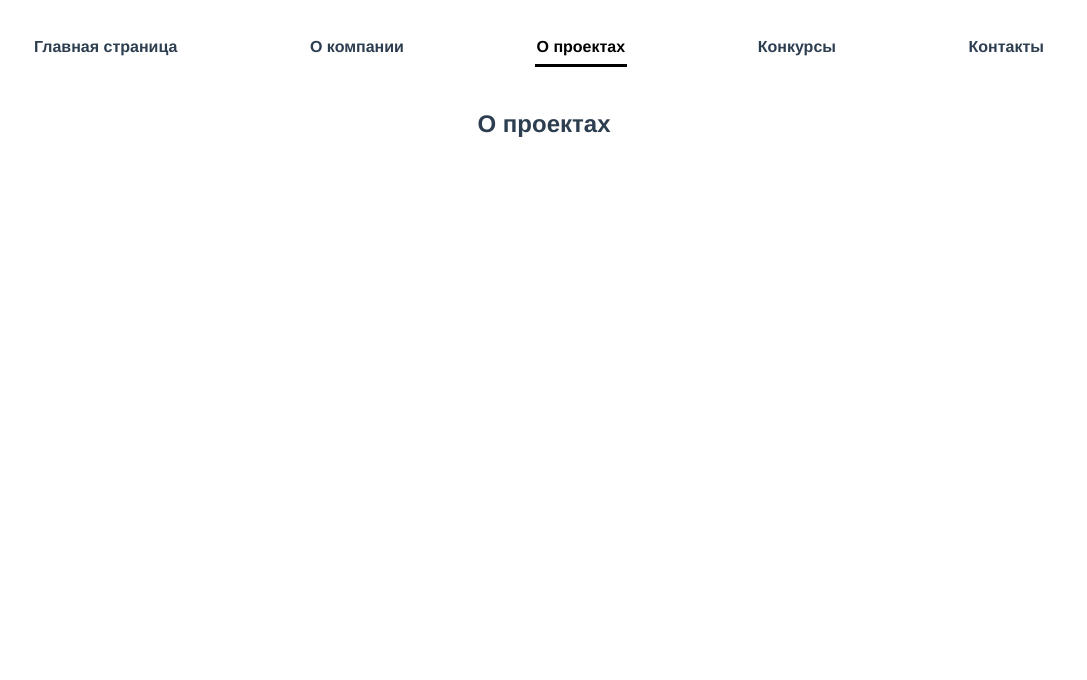
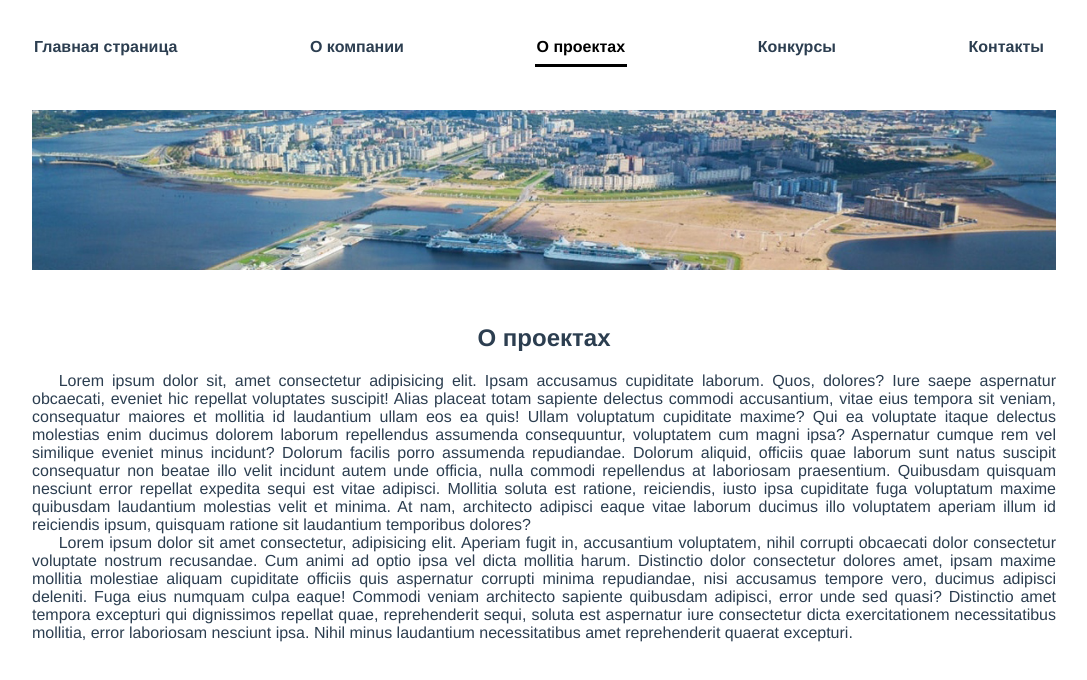
Before and after one commit to AlexeyZh2/first_project, a Vue app: page /aboutproject in a window 1280 px wide. Shown: the top 680 px of the page, without its empty margins (96-1183 px from the left). Built offline with nearby package versions, Linux system fonts and the light colour scheme.

Commit message:
Страничка о проектах

```diff
--- a/src/views/AboutProjectVew.vue
+++ b/src/views/AboutProjectVew.vue
@@ -1,8 +1,49 @@
 <template>
-    <h2>О проектах</h2>
+    <img src="../assets/image4.jpg"/>
+    <div class="main_container">
+        <h2>О проектах</h2>
+        <p>Lorem ipsum dolor sit, amet consectetur adipisicing elit.
+            Ipsam accusamus cupiditate laborum. Quos, dolores?
+            Iure saepe aspernatur obcaecati, eveniet hic repellat
+            voluptates suscipit! Alias placeat totam sapiente delectus
+            commodi accusantium, vitae eius tempora sit veniam, consequatur
+            maiores et mollitia id laudantium ullam eos ea quis! Ullam voluptatum
+            cupiditate maxime? Qui ea voluptate itaque delectus molestias enim
+            ducimus dolorem laborum repellendus assumenda consequuntur, voluptatem
+            cum magni ipsa? Aspernatur cumque rem vel similique eveniet minus incidunt?
+            Dolorum facilis porro assumenda repudiandae. Dolorum aliquid,
+            officiis quae laborum sunt natus suscipit consequatur non beatae
+            illo velit incidunt autem unde officia, nulla commodi repellendus at
+            laboriosam praesentium. Quibusdam quisquam nesciunt error repellat
+            expedita sequi est vitae adipisci. Mollitia soluta est ratione, reiciendis,
+            iusto ipsa cupiditate fuga voluptatum maxime quibusdam laudantium
+            molestias velit et minima. At nam, architecto adipisci eaque vitae
+            laborum ducimus illo voluptatem aperiam illum id reiciendis ipsum,
+            quisquam ratione sit laudantium temporibus dolores?</p>
+        <p>Lorem ipsum dolor sit amet consectetur, adipisicing elit. Aperiam
+            fugit in, accusantium voluptatem, nihil corrupti obcaecati dolor
+            consectetur voluptate nostrum recusandae. Cum animi ad optio ipsa
+            vel dicta mollitia harum. Distinctio dolor consectetur dolores amet,
+            ipsam maxime mollitia molestiae aliquam cupiditate officiis quis aspernatur
+            corrupti minima repudiandae, nisi accusamus tempore vero, ducimus adipisci
+            deleniti. Fuga eius numquam culpa eaque! Commodi veniam architecto
+            sapiente quibusdam adipisci, error unde sed quasi? Distinctio amet tempora
+            excepturi qui dignissimos repellat quae, reprehenderit sequi, soluta est
+            aspernatur iure consectetur dicta exercitationem necessitatibus mollitia,
+            error laboriosam nesciunt ipsa. Nihil minus laudantium necessitatibus
+            amet reprehenderit quaerat excepturi.</p>
+    </div>
 </template>
 <script>
 export default {
 
 }
 </script>
+<style>
+img {
+  width: 80vw;
+  height: 20vh;
+  object-fit: cover;
+  margin: 0 auto;
+}
+</style>
```
